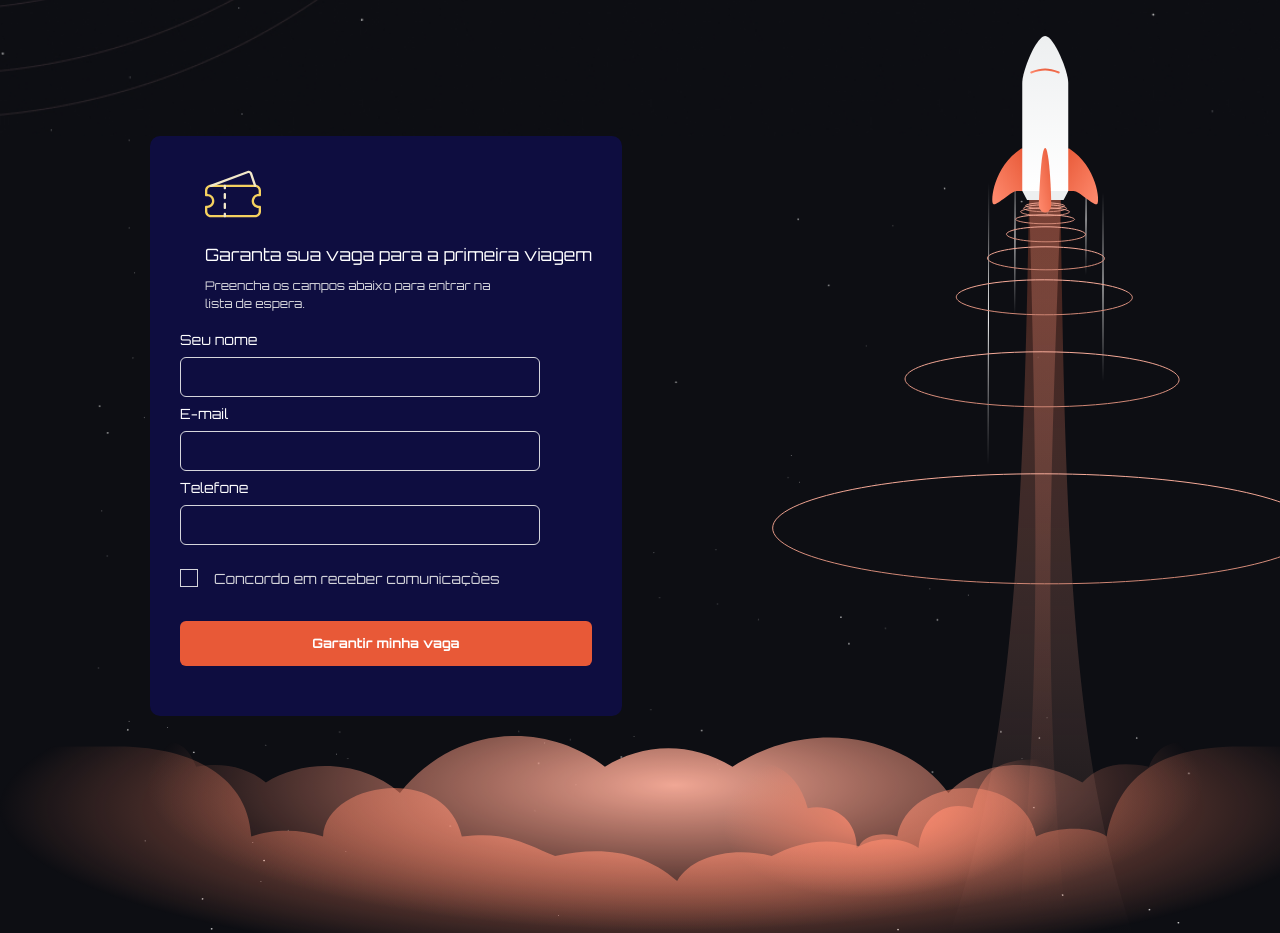
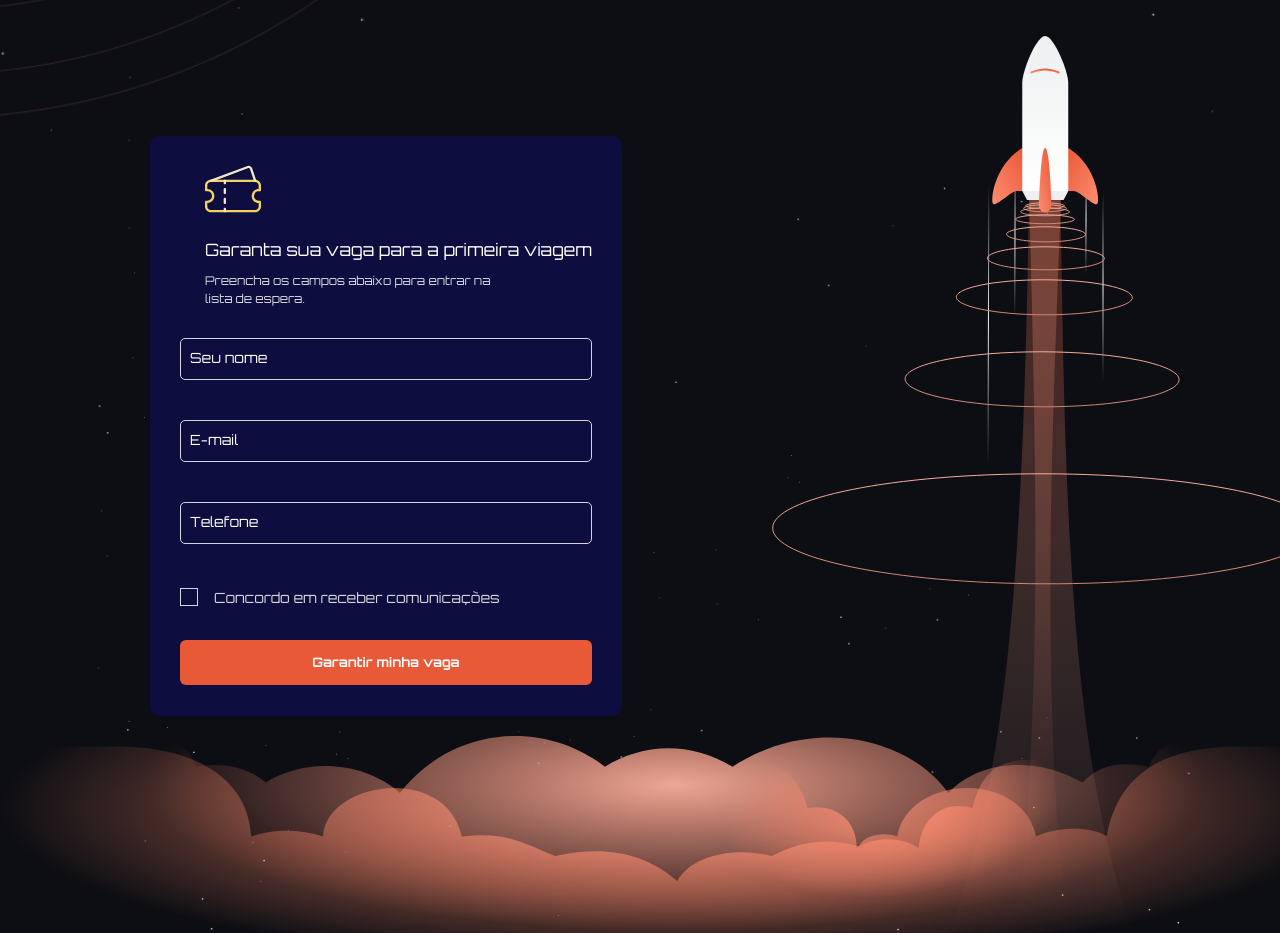
Before and after one commit to EduardoLPP/landing-page-trip-to-mars, a React (Create React App) app: page / in a window 1280 px wide. Shown: the part 2160-3093 px from the top of the page. Built offline with nearby package versions, Linux system fonts and the light colour scheme.

Commit message:
mudancas

```diff
--- a/src/components/Form/styles.ts
+++ b/src/components/Form/styles.ts
@@ -7,7 +7,7 @@ export const Container = styled(motion.div)`
     border-radius: ${pixelToRem(10)};
     align-items: center;
     justify-content: center;
-    padding: ${pixelToRem(30, 30, 20, 30)};
+    padding: ${pixelToRem(25, 30, 20, 30)};
     margin-left: ${pixelToRem(150)};
     margin-right: ${pixelToRem(150)};
     max-height: ${pixelToRem(580)};
--- a/src/components/FormInput/index.tsx
+++ b/src/components/FormInput/index.tsx
@@ -1,5 +1,5 @@
-
-import { Container, Input, Label } from "./styles";
+import './styles.css';
+import { useState } from "react";
 
 
 export interface FormProps {
@@ -8,13 +8,34 @@ export interface FormProps {
 }
 
 export function FormInput({...props }: FormProps) {
+  const [isFocused, setIsFocused] = useState(false);
+  const [value, setValue] = useState('');
+
+  const handleFocus = () => {
+    setIsFocused(true);
+  };
+
+  const handleBlur = () => {
+    if (value === '') {
+      setIsFocused(false);
+    }
+  };
+
+  const handleChange = (e : any) => {
+    setValue(e.target.value);
+  };
+
   return (
-      <Container>
-        <Label>
-          {props.text}
-        </Label>
-
-        <Input />
-      </Container>
+    <div className={`input-container ${isFocused || value ? 'focused' : ''}`}>
+      <input
+        type={props.type}
+        value={value}
+        onFocus={handleFocus}
+        onBlur={handleBlur}
+        onChange={handleChange}
+        required
+      />
+      <label>{props.text}</label>
+    </div>
   );
 }
--- /dev/null
+++ b/src/components/FormInput/styles.css
@@ -0,0 +1,47 @@
+
+/* Container style */
+.input-container {
+    display: flex;
+    position: relative;
+    margin: 20px 0;
+  }
+
+  /* Style for the input */
+  .input-container input {
+    padding: 10px 10px 10px 5px;
+    display: block;
+    width: 100%;
+    border: 1px solid var(--gray-05);
+    background: var(--background-form);
+    outline: none;
+    font: var(--text-01);
+    border-radius: 5px;
+    color: var(--text);
+    padding-left: 15px;
+  }
+
+  /* Label style */
+  .input-container label {
+    color: var(--text);
+    font: var(--text-01);
+    position: absolute;
+    pointer-events: none;
+    left: 5px;
+    top: 10px;
+    transition: 0.5s ease all;
+    padding-left: 5px;
+  }
+
+  /* Active state for input */
+  .input-container.focused label {
+    top: -10px;
+    font-size: 12px;
+    color: var(--mars-light);
+    background: var(--background-form);
+    padding-right: 2px;
+  }
+
+  /* Focused border */
+  .input-container input:focus {
+    border: 1px solid var(--mars-light);
+  }
--- a/src/components/FormInput/styles.ts
+++ b/src/components/FormInput/styles.ts
@@ -1,25 +1,68 @@
 import styled from "styled-components";
 import { motion } from "framer-motion";
-import { pixelToRem } from "../../utils/pixelToRemFunction";
 
 export const Container = styled(motion.form)`
-  display: flex;
-  flex-direction: column;
+  position: relative;
+  margin-bottom: 20px;
 `;
 
 export const Label = styled.label`
-  font: var(--text-01);
-  color: var(--text);
-  padding: ${pixelToRem(7, 0)};
+  color: #999;
+  font-size: 16px;
+  font-weight: normal;
+  position: absolute;
+  pointer-events: none;
+  left: 5px;
+  top: 10px;
+  transition: 0.2s ease all;
 `;
 
 export const Input = styled.input`
-  width: ${pixelToRem(360)};
-  height: ${pixelToRem(40)};
-  border: 1px solid var(--gray-05);
-  border-radius: ${pixelToRem(6)};
-  background: var(--background-form);
-  font: var(--text-1);
-  color: var(--text);
-  padding-left: ${pixelToRem(10)};
+  font-size: 16px;
+  padding: 10px 10px 10px 5px;
+  display: block;
+  width: 100%;
+  border: none;
+  border-bottom: 1px solid #757575;
+
+  &:focus {
+    outline: none;
+  }
+
+  &:focus ~ label,
+  &:not(:placeholder-shown) ~ label {
+    top: -20px;
+    font-size: 12px;
+    color: #5264AE;
+  }
+
+  &:focus ~ .bar:before,
+  &:focus ~ .bar:after {
+    width: 50%;
+  }
 `;
+
+export const Bar = styled.div`
+  position: relative;
+  display: block;
+  width: 100%;
+
+  &:before,
+  &:after {
+    content: '';
+    height: 2px;
+    width: 0;
+    bottom: 1px;
+    position: absolute;
+    background: #5264AE;
+    transition: 0.2s ease all;
+  }
+
+  &:before {
+    left: 50%;
+  }
+
+  &:after {
+    right: 50%;
+  }
+`;
```
